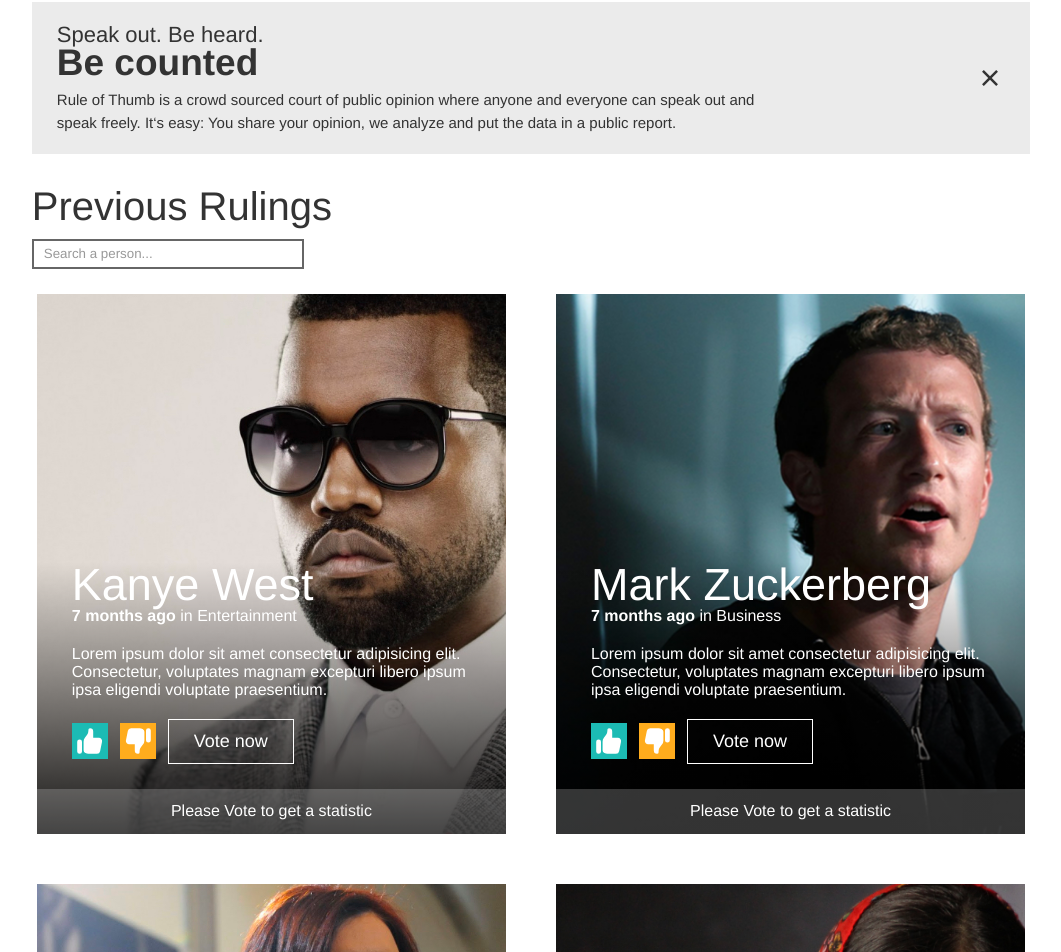
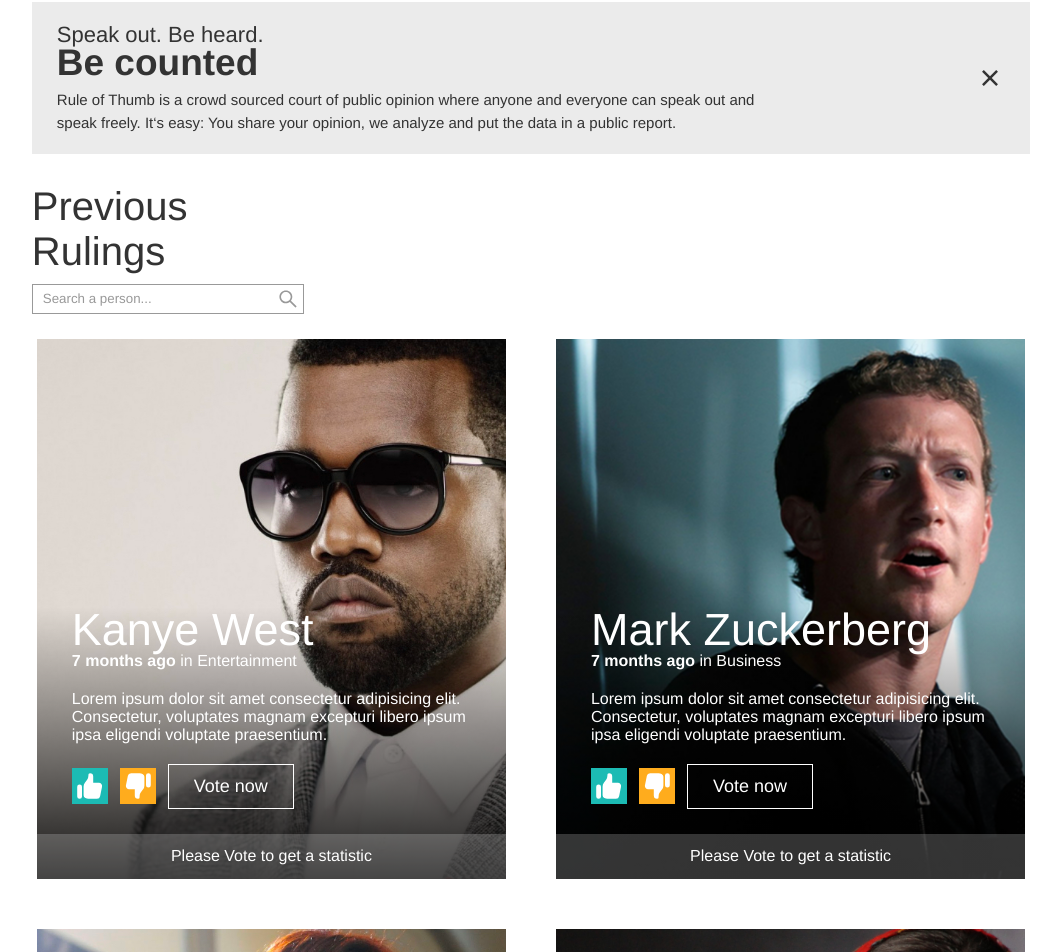
Before and after one commit to dguerrac/thumbs-test, a React (Create React App) app: page / in a window 1280 px wide. Shown: the part 828-1780 px from the top of the page, without its empty margins (109-1170 px from the left). Built offline with nearby package versions, Linux system fonts and the light colour scheme.

Commit message:
adding clear input

```diff
--- a/src/components/Character/Character.jsx
+++ b/src/components/Character/Character.jsx
@@ -68,7 +68,7 @@
     					return (
     						<button
     							key={index}
-                  ariaLabel={'thumb'}
+                  aria-label={'thumb'}
     							className={`body__vote_thumbs body__vote_thumbs--${index} ${tab === index && 'active-thumb'}`}
     							onClick={() => setTab(index)}
     						>
--- a/src/components/Description/Description.jsx
+++ b/src/components/Description/Description.jsx
@@ -19,7 +19,7 @@
     			</p>
     		</div>
     	</div>
-  		<button ariaLabel={'close description'} onClick={() => setShowDescription(!showDescription)}><RiCloseLine/></button>
+  		<button aria-label={'close description'} onClick={() => setShowDescription(!showDescription)}><RiCloseLine/></button>
     </section>
   );
 }
--- a/src/components/Navbar/Navbar.jsx
+++ b/src/components/Navbar/Navbar.jsx
@@ -20,14 +20,14 @@
           </NavLink>
         </h1>
         {width < 768 && (
-          <button ariaLabel={'menu hamburguer'} className={'header__title_button'} onClick={handleShowNav}>
+          <button aria-label={'menu hamburguer'} className={'header__title_button'} onClick={handleShowNav}>
             <AiOutlineMenu/>
           </button>
         )}
       </div>
       <nav className={`header__nav ${showNav && 'show-nav'}`}>
         { width < 768 && (
-          <button ariaLabel={'close nav'} className={'header__nav_button'} onClick={handleShowNav}>
+          <button aria-label={'close nav'} className={'header__nav_button'} onClick={handleShowNav}>
             <FiChevronRight/>
           </button>
         )}
--- a/src/components/RulingsList/RulingsList.jsx
+++ b/src/components/RulingsList/RulingsList.jsx
@@ -2,6 +2,7 @@
 import { rulingsList } from '../../utils/rulingsList';
 import Character from '../Character/Character';
 import { ToastContainer } from "react-toastify";
+import { AiOutlineSearch, AiOutlineClose } from 'react-icons/ai';
 
 import './RulingsList.scss';
 
@@ -40,6 +41,8 @@
     setData(characters);
   }
 
+  const handleCleanInput = () => query ? setQuery('') : null;
+
   return (
     <section className={'rulings-list-container'}>
       <div className={'rulings-list-container__search'}>
@@ -52,6 +55,14 @@
           value={query}
           placeholder={'Search a person...'}
         />
+        <div
+          role={'button'}
+          tabIndex={0}
+          className={'rulings-list-container__search_icon'}
+          onClick={handleCleanInput}
+        >
+          {query ? <AiOutlineClose/> : <AiOutlineSearch/>}
+        </div>
       </div>
     	<div className={'rulings-list-container__list'}>
     		{(filtered || []).map((character, index) => {
--- a/src/components/RulingsList/RulingsList.scss
+++ b/src/components/RulingsList/RulingsList.scss
@@ -1,11 +1,12 @@
 .rulings-list-container {
 	width: 100%;
 	&__search {
+		width: 272px;
+		position: relative;
 		display: flex;
 		flex-direction: column;
-		align-items: flex-start;
 		@media (max-width: 1024px) {
-			align-items: center;
+			margin: 0 auto;
 		}
 		&_label {
 			font-size: 40px;
@@ -13,13 +14,28 @@
 			margin-bottom: 10px;
 		}
 		&_input {
-			width: 272px;
+			width: 100%;
 			height: 30px;
 			padding: 0 10px;
-			border: 2px solid #666;
+			border: 1px solid #999;
 			outline: none;
+			&:focus {
+				border: 2px solid #666;
+			}
 			&::placeholder {
 				color: #999;
+			}
+		}
+		&_icon {
+			position: absolute;
+			bottom: -2px;
+			right: 5px;
+			font-size: 22px;
+			color: #999;
+			cursor: pointer;
+			outline: none;
+			&:hover {
+				color: #333;
 			}
 		}
 	}
```
